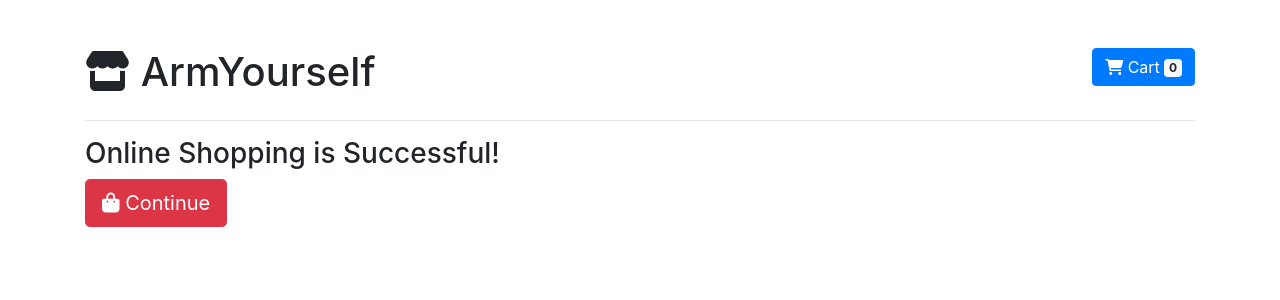
After one commit to Dr-Pierrot/ShoppingCart_PHP, a PHP site: page /checkout.php in a window 1280 px wide. The commit adds this page. Shown: the top 300 px of the page. Run offline with PHP 8.4, Linux system fonts and the light colour scheme.

Commit message:
succesfully created the check out and i adjusted some files

```diff
--- a/cart.php
+++ b/cart.php
@@ -138,7 +138,7 @@
                         <button type="submit" name="btnUpdate" class="btn btn-success btn-lg btn-block"><i class="fa fa-edit"></i> Update Cart</button>
                     </div>
                     <div class="col-12 col-sm-12 col-md-4 col-lg-4">
-                        <a href="clear.php" class="btn btn-primary btn-lg btn-block"><i class="fa fa-sign-out-alt"></i> Checkout</a>
+                        <a href="checkout.php" class="btn btn-primary btn-lg btn-block"><i class="fa fa-sign-out-alt"></i> Checkout</a>
                     </div>
                 <?php endif; ?>
             </div>
--- /dev/null
+++ b/checkout.php
@@ -0,0 +1,34 @@
+<?php session_start(); session_destroy(); ?>
+<!DOCTYPE html>
+<html lang="en">
+<head>
+    <meta charset="UTF-8">
+    <meta http-equiv="X-UA-Compatible" content="IE=edge">
+    <meta name="viewport" content="width=device-width, initial-scale=1.0">
+    <link rel="stylesheet" href="https://cdnjs.cloudflare.com/ajax/libs/twitter-bootstrap/4.6.0/css/bootstrap.min.css" integrity="sha512-P5MgMn1jBN01asBgU0z60Qk4QxiXo86+wlFahKrsQf37c9cro517WzVSPPV1tDKzhku2iJ2FVgL67wG03SGnNA==" crossorigin="anonymous" referrerpolicy="no-referrer" />
+    <link rel="stylesheet" href="https://cdnjs.cloudflare.com/ajax/libs/font-awesome/6.0.0-beta2/css/all.min.css" integrity="sha512-YWzhKL2whUzgiheMoBFwW8CKV4qpHQAEuvilg9FAn5VJUDwKZZxkJNuGM4XkWuk94WCrrwslk8yWNGmY1EduTA==" crossorigin="anonymous" referrerpolicy="no-referrer" />
+    <link rel="stylesheet" href="css/styles.css">
+    <title>ArmYourSelf</title>
+</head>
+<body>
+    <div class="container">
+        <div class="row mt-5">
+            <div class="col-10">
+                <h1><i class="fa fa-store"></i> ArmYourself</h1>
+            </div>
+            <div class="col-2 text-right">
+                <a href="cart.php" class="btn btn-primary">
+                    <i class="fa fa-shopping-cart"></i> Cart
+                    <span class="badge badge-light">0</span>
+                </a>
+            </div>
+        </div>
+        <hr>
+        <h3>Online Shopping is Successful!</h3>
+        <a href="index.php" class="btn btn-danger btn-lg"><i class="fa fa-shopping-bag"></i> Continue</a>
+    </div>
+
+    <script src="https://cdnjs.cloudflare.com/ajax/libs/jquery/3.6.0/jquery.min.js" integrity="sha512-894YE6QWD5I59HgZOGReFYm4dnWc1Qt5NtvYSaNcOP+u1T9qYdvdihz0PPSiiqn/+/3e7Jo4EaG7TubfWGUrMQ==" crossorigin="anonymous" referrerpolicy="no-referrer"></script>
+    <script src="https://cdnjs.cloudflare.com/ajax/libs/twitter-bootstrap/4.6.0/js/bootstrap.bundle.min.js" integrity="sha512-wV7Yj1alIZDqZFCUQJy85VN+qvEIly93fIQAN7iqDFCPEucLCeNFz4r35FCo9s6WrpdDQPi80xbljXB8Bjtvcg==" crossorigin="anonymous" referrerpolicy="no-referrer"></script>
+</body>
+</html>
```
